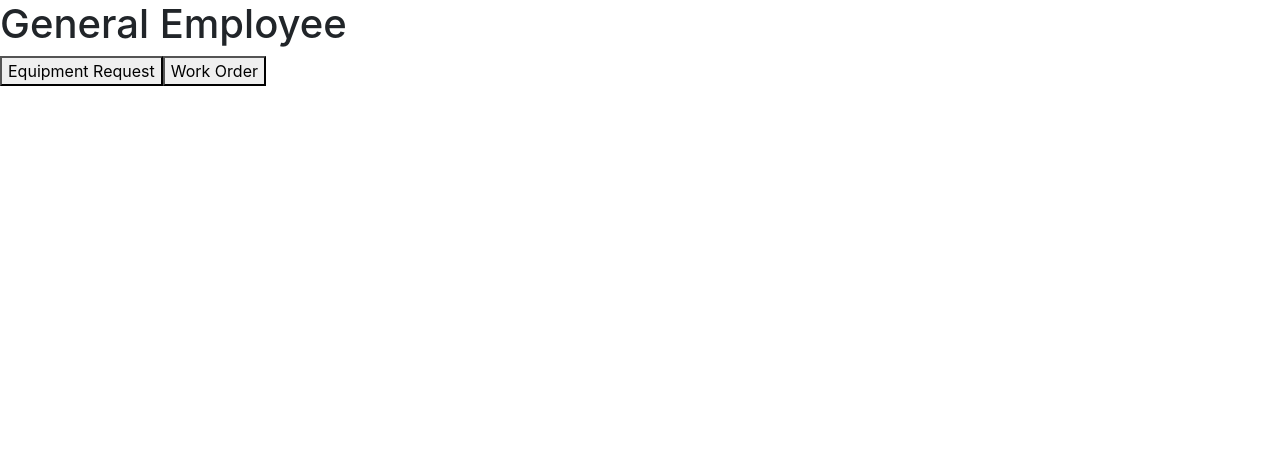
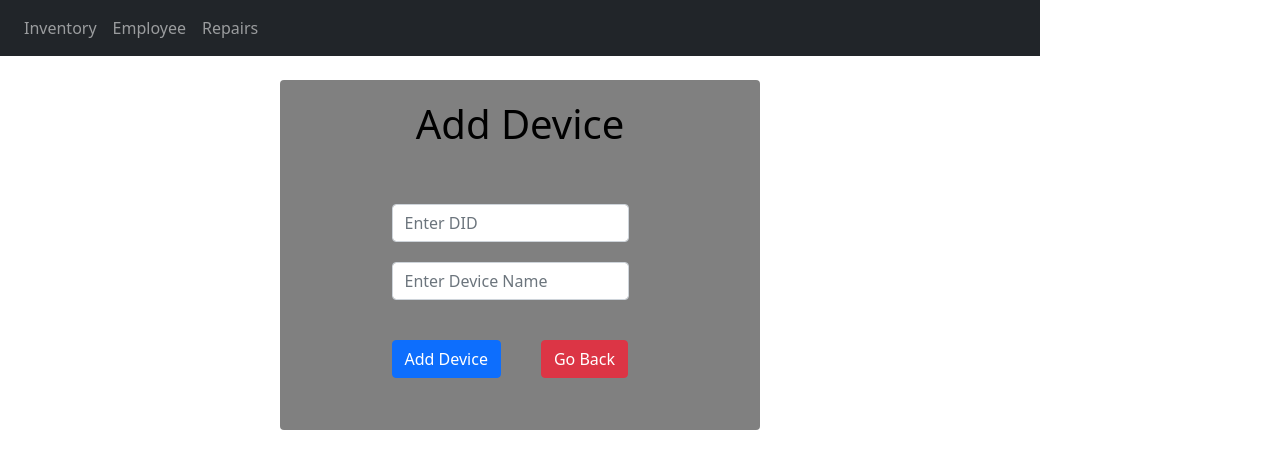
Before and after one commit to JobeFarkley/sdt-inventory-cfscqx, an Angular app: page /add-device in a window 1280 px wide. Before the commit this address led to /. Shown: the top 468 px of the page. Built offline with nearby package versions, Linux system fonts and the light colour scheme.

Commit message:
4 files modified, 3 added

```diff
--- /dev/null
+++ b/src/app/add-device/add-device.component.css
@@ -0,0 +1,22 @@
+input{
+  margin: 20px;
+  width: 80%;
+
+}
+.card{
+    width: 30rem;
+  height: auto;
+  border: 0;
+  background-color: gray;
+  margin: 0 auto;
+  float: none;
+  margin-bottom: 10px;
+  align-items: center;
+}
+button{
+  margin: 20px
+}
+h1{
+  margin: 20px;
+  color: rgb(0, 0, 0);
+}
--- /dev/null
+++ b/src/app/add-device/add-device.component.html
@@ -0,0 +1,15 @@
+<div class="card mx-auto">
+  <h1 class="card-title">Add Device</h1>
+  <div class="card-body">
+    <div class="form-group">
+      <input class="form-control" type="text" [(ngModel)]="DID" placeholder="Enter DID">
+    </div>
+    <div class="form-group">
+      <input class="form-control" type="text" [(ngModel)]="deviceName" placeholder="Enter Device Name">
+    </div>
+    <div class="form-group">
+      <button class="btn btn-primary" (click)="addDevice()">Add Device</button>
+      <button class ="btn btn-danger" routerLink="/inventory-search"> Go Back</button>
+    </div>
+  </div>
+</div>
--- /dev/null
+++ b/src/app/add-device/add-device.component.ts
@@ -0,0 +1,33 @@
+import { Component, OnInit } from '@angular/core';
+import {DEVICES} from '../mock-data';
+import {Device} from '../model/device';
+
+@Component({
+  selector: 'app-add-device',
+  templateUrl: './add-device.component.html',
+  styleUrls: ['./add-device.component.css']
+})
+export class AddDeviceComponent implements OnInit {
+
+  constructor() { }
+
+  ngOnInit() {
+  }
+
+  devices: Device[] = DEVICES;
+
+  DID: number;
+  deviceName: string;
+  assignedUID: number;
+
+  addDevice(){
+    const newDevice: Device = {
+      DID: this.DID,
+      deviceName: this.deviceName,
+      assignedUID: this.assignedUID
+    }
+    this.devices.push(newDevice)
+  }
+
+
+}
--- a/src/app/app-routing.module.ts
+++ b/src/app/app-routing.module.ts
@@ -9,6 +9,8 @@ import { ITEmployeeDetailsComponent } from "./it-employee-details/it-employee-de
 import { ITHeadDetailsComponent } from "./it-head-details/it-head-details.component";
 import { RepairSearchComponent } from "./repair-search/repair-search.component";
 import { RepairRequestComponent } from "./repair-request/repair-request.component";
+import { AddDeviceComponent } from "./add-device/add-device.component";
+
 
 const routes: Routes = [
   { path: "employee-details", component: EmployeeDetailsComponent },
@@ -18,7 +20,8 @@ const routes: Routes = [
   { path: "it-employee-details", component: ITEmployeeDetailsComponent },
   { path: "it-head-details", component: ITHeadDetailsComponent },
   { path: "repair-search", component: RepairSearchComponent },
-  { path: "repair-request", component: RepairRequestComponent }
+  { path: "repair-request", component: RepairRequestComponent },
+  { path: "add-device", component: AddDeviceComponent }
 ];
 
 @NgModule({
--- a/src/app/app.component.html
+++ b/src/app/app.component.html
@@ -1 +1 @@
-<app-employee-details></app-employee-details>
+<app-it-head-details></app-it-head-details>
--- a/src/app/app.module.ts
+++ b/src/app/app.module.ts
@@ -20,11 +20,12 @@ import { RepairSearchComponent } from './repair-search/repair-search.component';
 
 import { AppRoutingModule } from './app-routing.module';
 import { SortDirective } from './sort.directive';
+import { AddDeviceComponent } from './add-device/add-device.component';
 
 @NgModule({
   imports:      [ BrowserModule, FormsModule, ReactiveFormsModule, AppRoutingModule],
   declarations: [ AppComponent, HelloComponent, EmployeeDetailsComponent, ITEmployeeDetailsComponent, ITHeadDetailsComponent, EmployeeSearchComponent,
-          InventorySearchComponent, InventoryDetailsComponent, RepairRequestComponent, LoginComponent, SearchComponent, FilterPipe, RepairSearchComponent, SortDirective ],
+          InventorySearchComponent, InventoryDetailsComponent, RepairRequestComponent, LoginComponent, SearchComponent, FilterPipe, RepairSearchComponent, SortDirective, AddDeviceComponent,],
   bootstrap:    [ AppComponent ],
   providers: [LoginService]
 })
--- a/src/app/inventory-search/inventory-search.component.html
+++ b/src/app/inventory-search/inventory-search.component.html
@@ -13,6 +13,7 @@
 <body>
   <div class="card mx-auto">
     <div class="card-body">
+      <button routerLink="/add-device">Add Device</button>
       <h2 class="card-title">Inventory</h2>
       <div class="form-group mb-4">
         <input class="form-control" type="text" [(ngModel)]="searchText" placeholder="Search">
```
